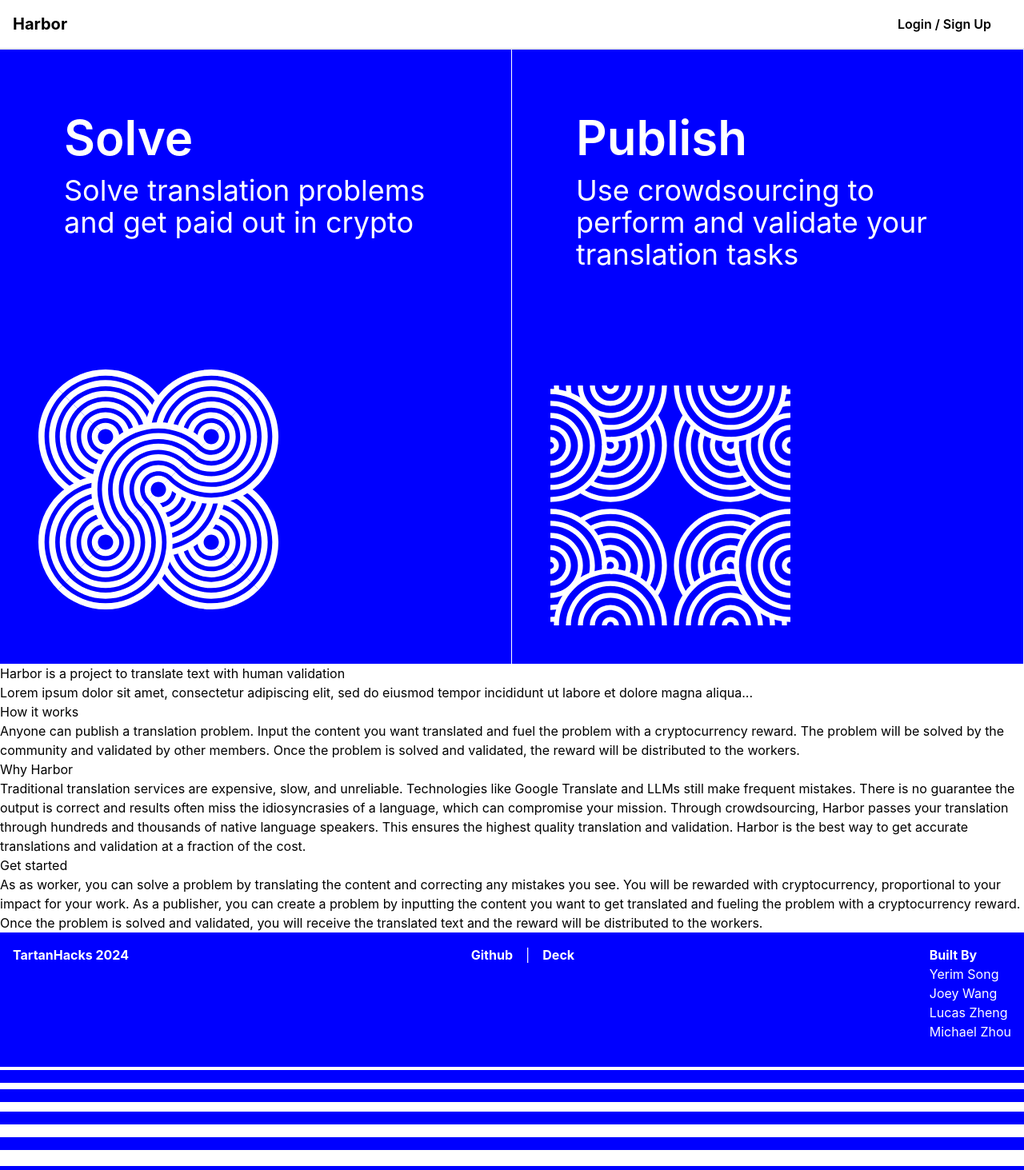
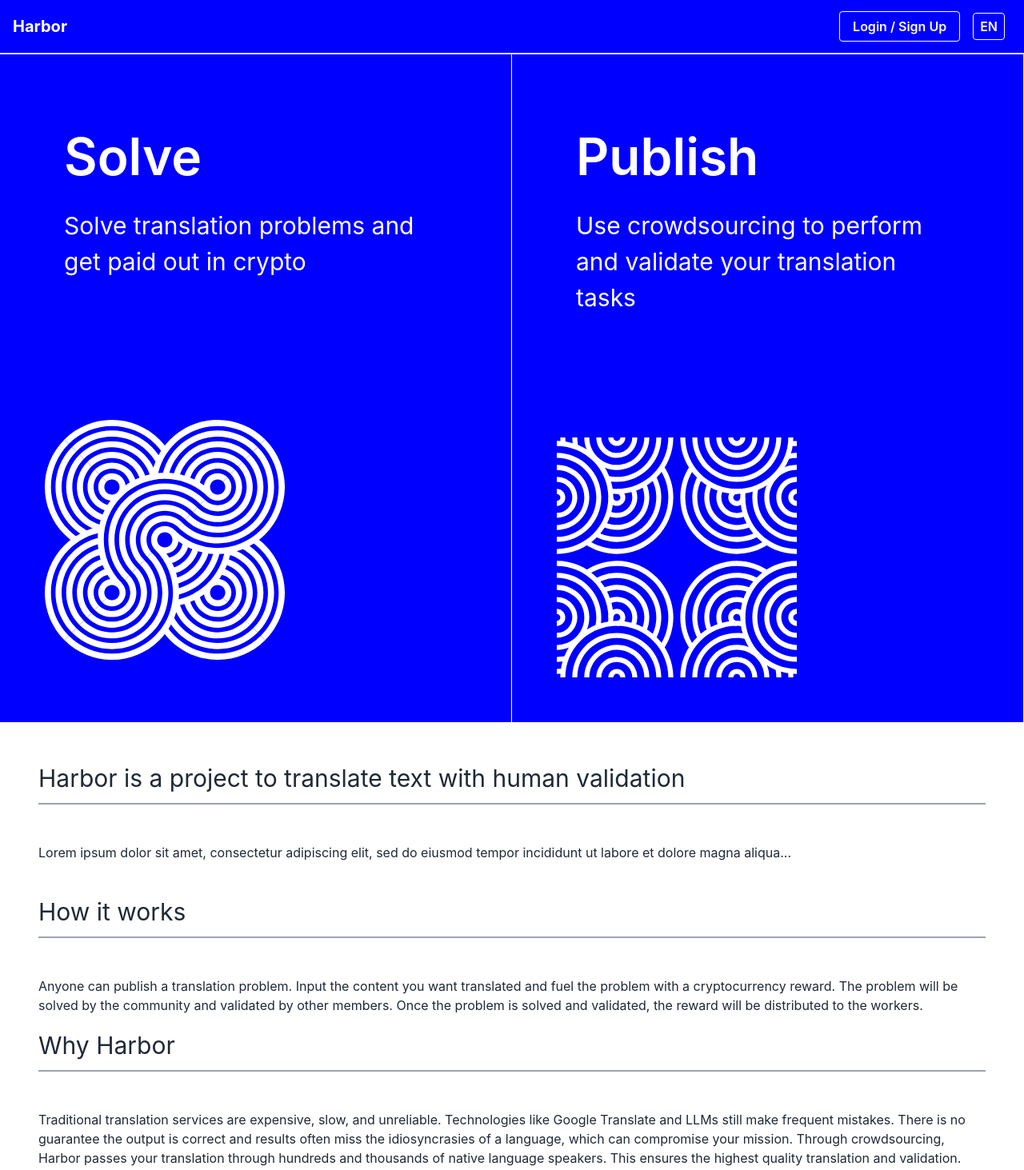
Before and after one commit to useharbor/harbor, a React (Create React App) app: page / in a window 1280 px wide. Shown: the top 1463 px of the page at 80% size. Built offline with nearby package versions, Linux system fonts and the light colour scheme.

Commit message:
Fixed homepage UI

```diff
--- a/src/components/navbar.js
+++ b/src/components/navbar.js
@@ -2,15 +2,17 @@ import React from 'react';
 import { Link, useMatch, useResolvedPath } from 'react-router-dom';
 import { useCurrentUser } from '../UserContext';
 import Logout from './Logout';
+import { ReactComponent as Earth } from '../assets/earth.svg';
+
 
 
 export default function Navbar() {
     const { currentUser, setCurrentUser } = useCurrentUser();
     return (
         <div>
-            <nav className="flex justify-between items-center py-4 border-b-2 px-4">
+            <nav className="flex justify-between items-center py-4 border-b-2 px-4 bg-cobalt-blue">
                 <ul>
-                    <CustomLink to="/" className="text-xl font-bold">Harbor</CustomLink>
+                    <CustomLink to="/" className="text-xl font-bold text-white">Harbor</CustomLink>
                 </ul>
                 {currentUser == 'solver' && <ul>
                     <CustomLink to="/solve" className="text-indigo-700 bg-white border border-indigo-700 hover:bg-indigo-700 hover:text-white font-semibold py-2 px-4 rounded shadow hover:shadow-md transition duration-300 ease-in-out mx-2">
@@ -22,16 +24,27 @@ export default function Navbar() {
                         Publish
                     </CustomLink>
                 </ul>}
-                {currentUser == null ?
+                <div className="flex items-center">
+                {currentUser == null ? (
                     <ul>
-                        <CustomLink to="/login" className="hover:bg-white hover:text-white border border-white font-semibold py-2 px-4 rounded hover:shadow-md transition duration-300 ease-in-out mx-2">
-                            Login / Sign Up
-                        </CustomLink>
+                    <CustomLink to="/login" className="text-white hover:bg-white hover:text-white border border-white font-semibold py-2 px-4 rounded hover:shadow-md transition duration-300 ease-in-out mx-2">
+                        Login / Sign Up
+                    </CustomLink>
                     </ul>
-                    :
+                ) : (
                     <ul>
-                        <Logout />
-                    </ul>}
+                    <Logout />
+                    </ul>
+                )}
+                <ul>
+                    <CustomLink to="/" className="flex items-center text-white hover:bg-white hover:text-white border border-white font-semibold py-1 px-2 rounded hover:shadow-md transition duration-300 ease-in-out mx-2">
+                    <Earth
+                        style={{ width: '20px', height: '20px', marginRight: '6px' }}
+                    />
+                    EN
+                    </CustomLink>
+                </ul>
+                </div>
             </nav>
         </div>
 
--- a/src/pages/Home.js
+++ b/src/pages/Home.js
@@ -10,11 +10,11 @@ export default function Home() {
         <div className="flex border-r border-white w-1/2 flex-wrap">
           <div className="flex-1 p-20 bg-cobalt-blue text-white">
               <div className="flex flex-col items-left">
-                <h1 className="text-6xl mb-4 font-semibold">Solve</h1>
-                <p className="text-4xl mb-4">Solve translation problems and get paid out in crypto</p>
+                <h1 className="text-[64px] mb-4 font-semibold">Solve</h1>
+                <p className="text-[30px] mb-4">Solve translation problems and get paid out in crypto</p>
               </div>
           </div>
-          <div className="flex-1 p-12 bg-cobalt-blue text-white">
+          <div className="flex-1 p-14 bg-cobalt-blue text-white">
                 <SolveImg
                     style={{ width: '300px', height: '300px' }}
                 />
@@ -23,11 +23,11 @@ export default function Home() {
         <div className="flex border-r border-white w-1/2 flex-wrap">
           <div className="flex-1 p-20 bg-cobalt-blue text-white">
               <div className="flex flex-col items-left">
-                <h1 className="text-6xl mb-4 font-semibold">Publish</h1>
-                <p className="text-4xl mb-4">Use crowdsourcing to perform and validate your translation tasks</p>
+                <h1 className="text-[64px] mb-4 font-semibold">Publish</h1>
+                <p className="text-[30px] mb-4">Use crowdsourcing to perform and validate your translation tasks</p>
               </div>
           </div>
-          <div className="flex-1 p-12 bg-cobalt-blue text-white">
+          <div className="flex-1 p-14 bg-cobalt-blue">
             <div>
                 <PublishImg
                     style={{ width: '300px', height: '300px' }}
@@ -36,15 +36,15 @@ export default function Home() {
           </div>
         </div>
       </div>
-      <div>
-        <h2>Harbor is a project to translate text with human validation</h2>
-        <p>
+      <div className="text-gray-800 p-12">
+        <h2 className="text-[30px] mb-12 border-b-2 border-gray-400 pb-2">Harbor is a project to translate text with human validation</h2>
+        <p className="mb-10">
           Lorem ipsum dolor sit amet, consectetur adipiscing elit, sed do
           eiusmod tempor incididunt ut labore et dolore magna aliqua...
         </p>
 
-        <h2>How it works</h2>
-        <p>
+        <h2 className="text-[30px] mb-12 border-b-2 border-gray-400 pb-2">How it works</h2>
+        <p className="mb-4">
           Anyone can publish a translation problem. Input the content you want
           translated and fuel the problem with a cryptocurrency reward. The
           problem will be solved by the community and validated by other
@@ -52,8 +52,8 @@ export default function Home() {
           distributed to the workers.
         </p>
 
-        <h2>Why Harbor</h2>
-        <p>
+        <h2 className="text-[30px] mb-12 border-b-2 border-gray-400 pb-2">Why Harbor</h2>
+        <p className="mb-4">
           Traditional translation services are expensive, slow, and unreliable.
           Technologies like Google Translate and LLMs still make frequent
           mistakes. There is no guarantee the output is correct and results
@@ -64,7 +64,7 @@ export default function Home() {
           get accurate translations and validation at a fraction of the cost.
         </p>
 
-        <h2>Get started</h2>
+        <h2 className="text-[30px] mb-12 border-b-2 border-gray-400 pb-2">Get started</h2>
         <p>
           As as worker, you can solve a problem by translating the content and
           correcting any mistakes you see. You will be rewarded with
```
Also changed, not shown: src/assets/earth.svg.
